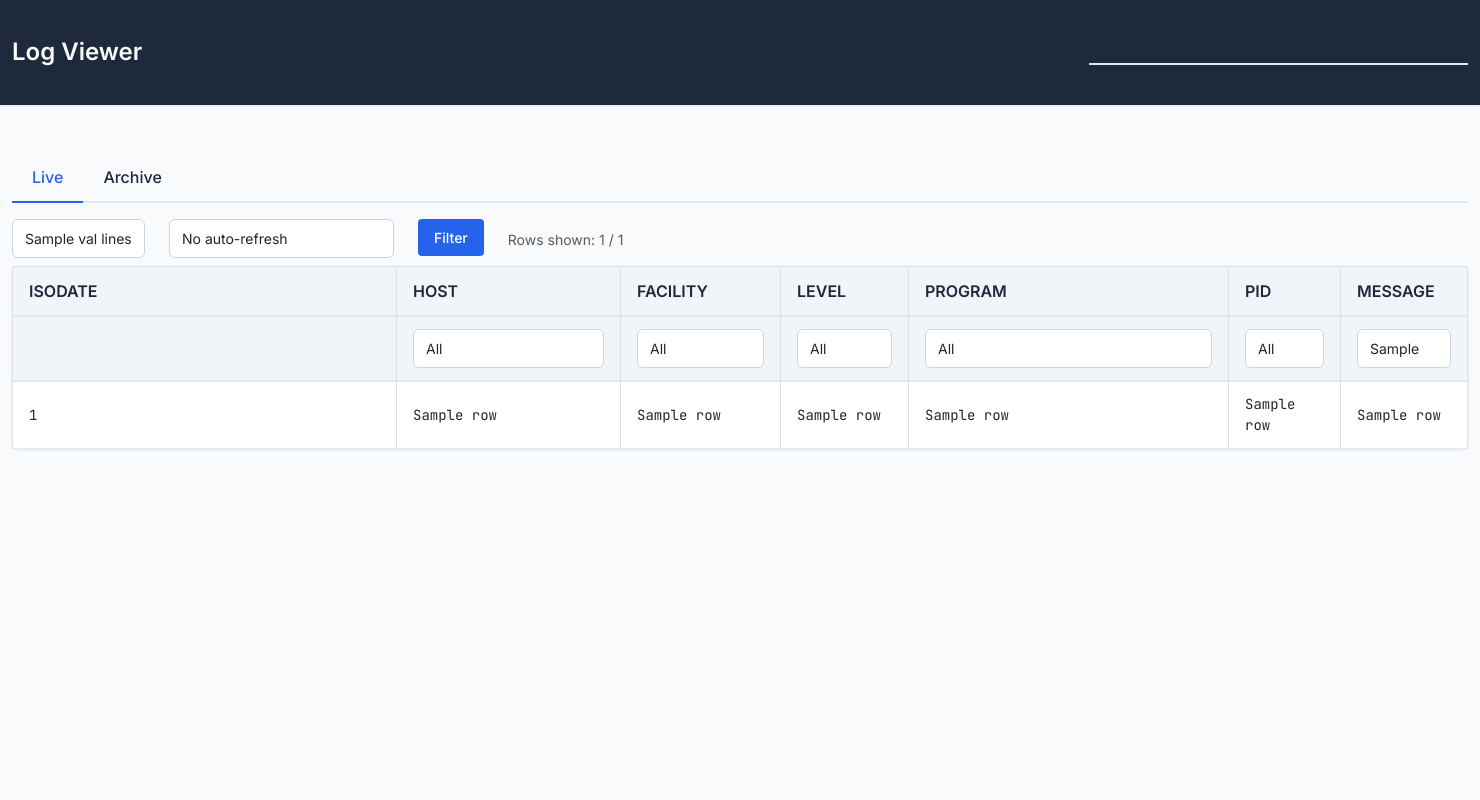
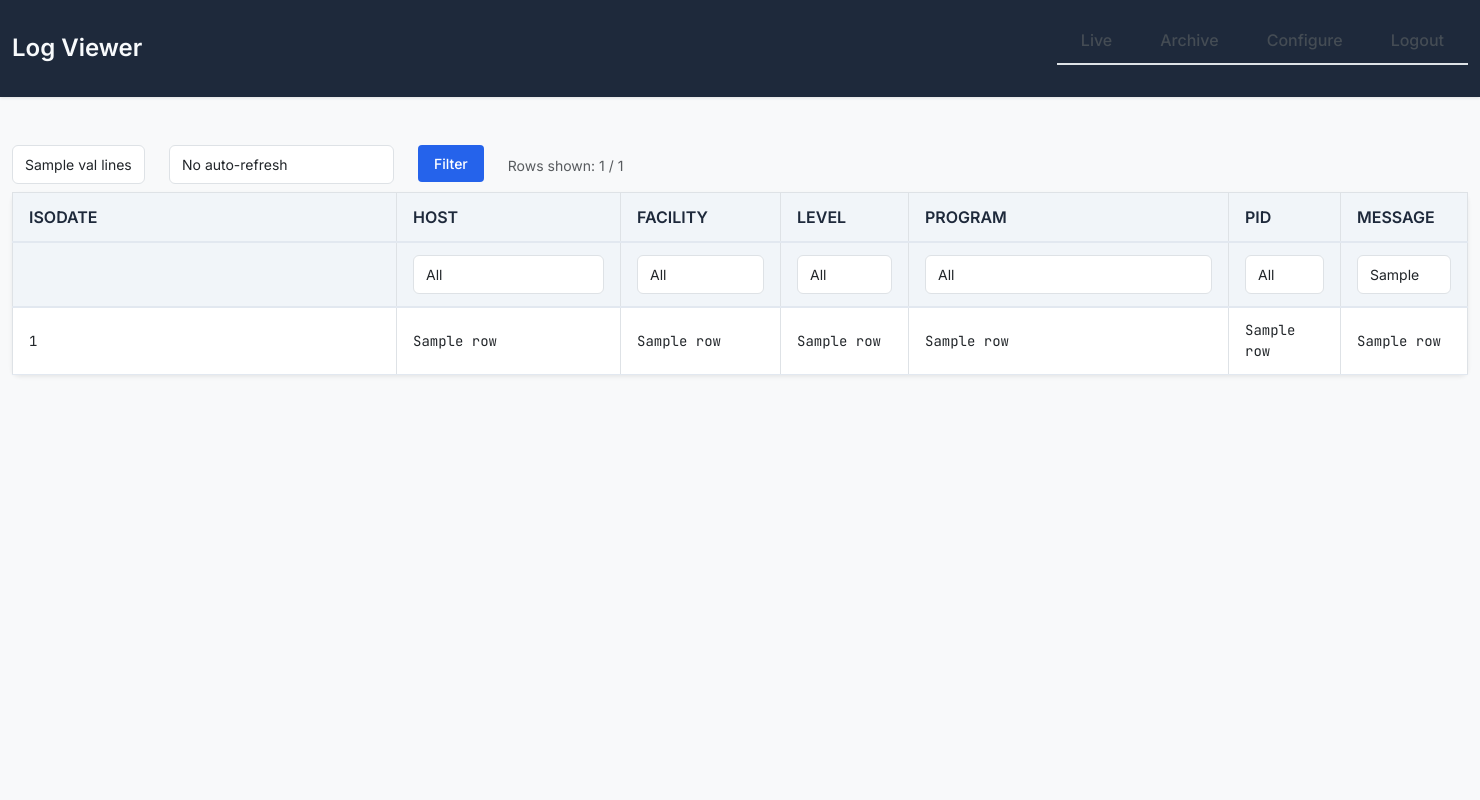
Before and after one commit to ptempier/syslog-web-viewer, a Flask app: template logserver/templates/logtable_live.html in a window 1480 px wide. Run offline with Flask 3, Linux system fonts and the light colour scheme; the template is opened without the code that fills it: most values are stand-ins (such as "Sample title", 1, 10 or a date in 2020); parts of the project's set-up code (start-up, migrations or seed data) failed here and were passed over.

Commit message:
Improve UI layout: remove duplicate navigation tabs and enhance contrast

```diff
--- a/logserver/templates/base.html
+++ b/logserver/templates/base.html
@@ -7,6 +7,48 @@
   <link href="https://cdn.jsdelivr.net/npm/bootstrap@5.3.0/dist/css/bootstrap.min.css" rel="stylesheet">
   <link href="https://fonts.googleapis.com/css2?family=Inter:wght@400;500;600;700&family=JetBrains+Mono:wght@400;500&display=swap" rel="stylesheet">
   <link rel="stylesheet" href="{{ url_for('static', filename='logtable.css') }}">
+  <style>
+    body {
+      background-color: #f8f9fa;
+    }
+    .nav-tabs {
+      border-bottom: 2px solid #dee2e6;
+      margin-bottom: 1rem;
+    }
+    .nav-tabs .nav-link {
+      color: #495057;
+      border: none;
+      padding: 0.75rem 1.5rem;
+      font-weight: 500;
+      transition: all 0.2s ease-in-out;
+    }
+    .nav-tabs .nav-link:hover {
+      color: #0d6efd;
+      border: none;
+      background-color: rgba(13, 110, 253, 0.05);
+    }
+    .nav-tabs .nav-link.active {
+      color: #0d6efd;
+      background-color: #fff;
+      border: none;
+      border-bottom: 3px solid #0d6efd;
+    }
+    .table {
+      background-color: #fff;
+      box-shadow: 0 0.125rem 0.25rem rgba(0, 0, 0, 0.075);
+    }
+    .table th {
+      background-color: #f8f9fa;
+      border-bottom: 2px solid #dee2e6;
+    }
+    .form-control, .form-select {
+      border-color: #dee2e6;
+    }
+    .form-control:focus, .form-select:focus {
+      border-color: #86b7fe;
+      box-shadow: 0 0 0 0.25rem rgba(13, 110, 253, 0.25);
+    }
+  </style>
 </head>
 <body>
   <header>
--- a/logserver/templates/logtable_live.html
+++ b/logserver/templates/logtable_live.html
@@ -1,13 +1,5 @@
 {% extends "base.html" %}
 {% block content %}
-<ul class="nav nav-tabs mb-3">
-  <li class="nav-item">
-    <a class="nav-link active" href="{{ url_for('live') }}">Live</a>
-  </li>
-  <li class="nav-item">
-    <a class="nav-link" href="{{ url_for('archive') }}">Archive</a>
-  </li>
-</ul>
 <form method="get" id="live-filter-form" class="mb-3">
   <div class="row mb-2">
     <div class="col-auto">
```
Also changed, not shown: logserver/templates/logtable_archive.html (+0 -8 lines).
